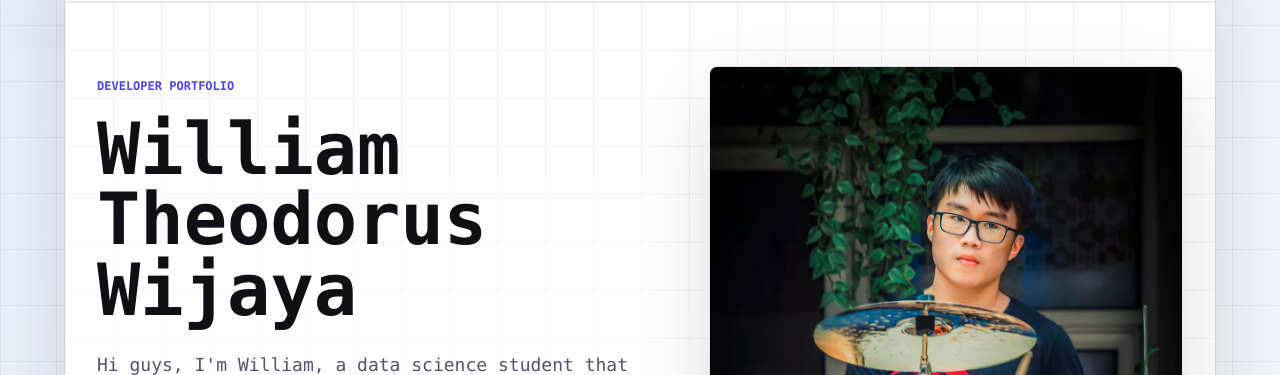
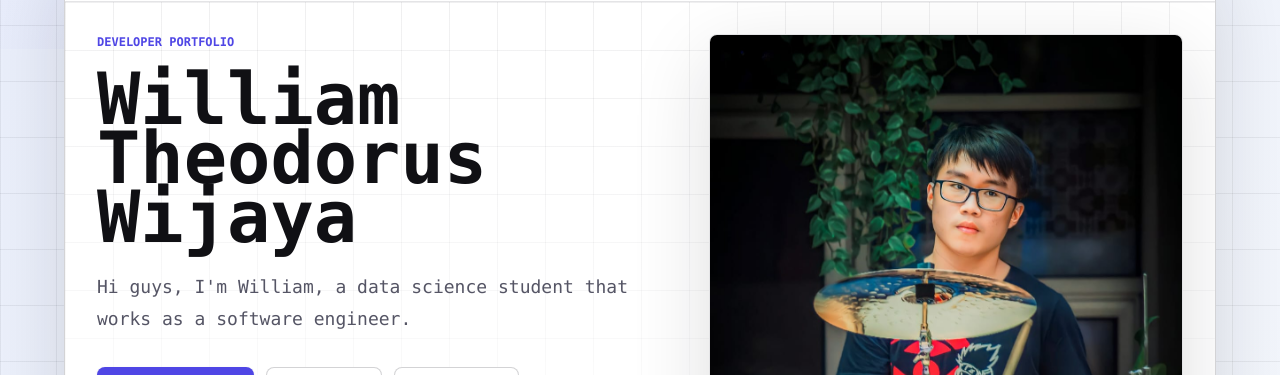
Before and after one commit to williamtheodoruswijaya/williamtheodorus.com, a Next.js app: page / in a window 1280 px wide. Shown: the part 143-518 px from the top of the page. Built offline with nearby package versions, Linux system fonts and the light colour scheme; no server answers; the database is empty.

Commit message:
feat: add new projects

```diff
--- a/src/components/sections/hero-section.tsx
+++ b/src/components/sections/hero-section.tsx
@@ -56,14 +56,14 @@ const HeroSection = () => {
   return (
     <section
       id="home"
-      className="relative isolate min-h-[calc(100vh-10rem)] overflow-hidden border-b border-[var(--line)] bg-[var(--surface)] px-5 pb-16 pt-12 transition-colors duration-200 sm:px-6 sm:pt-16 lg:px-8"
+      className="relative isolate min-h-[calc(100vh-10rem)] overflow-hidden border-b border-[var(--line)] bg-[var(--surface)] px-5 pb-16 pt-4 transition-colors duration-200 sm:px-6 sm:pt-8 lg:px-8"
     >
       <div
         aria-hidden="true"
         className="absolute inset-0 -z-10 bg-[linear-gradient(to_right,var(--grid-line)_1px,transparent_1px),linear-gradient(to_bottom,var(--grid-line)_1px,transparent_1px)] bg-[size:48px_48px] [mask-image:linear-gradient(to_bottom,black,transparent_82%)]"
       />
 
-      <div className="site-container grid items-center gap-14 lg:grid-cols-[1.08fr_0.92fr]">
+      <div className="site-container grid items-start gap-14 lg:grid-cols-[1.08fr_0.92fr]">
         <motion.div
           initial={shouldReduceMotion ? false : { opacity: 0, y: 28 }}
           animate={{ opacity: 1, y: 0 }}
@@ -71,7 +71,7 @@ const HeroSection = () => {
           className="max-w-3xl"
         >
           <p className="uip-eyebrow mb-5">Developer portfolio</p>
-          <h1 className="uip-heading text-5xl leading-[0.98] sm:text-6xl lg:text-7xl">
+          <h1 className="uip-heading text-5xl leading-[0.82] sm:text-6xl lg:text-7xl">
             William Theodorus Wijaya
           </h1>
           <p className="uip-copy mt-6 max-w-2xl text-lg leading-8">
--- a/src/data/projects.ts
+++ b/src/data/projects.ts
@@ -116,6 +116,20 @@ const PROJECTS: Project[] = [
     ],
     types: ["Software Engineering"],
   },
+    {
+        name: "Orchestra Voice",
+        image: "/projects/9.png",
+        description:
+            "Self-made discord bot that can run 24/7 inside a voice channel. Can play music as well",
+        skills: ["Claude", "Codex", "discordjs"],
+        links: [
+            {
+                name: "Repository",
+                url: "https://github.com/williamtheodoruswijaya/orchestra-voice"
+            }
+        ],
+        types: ["Software Engineering"],
+    }
 ];
 
 export default PROJECTS;
```
Also changed, not shown: 1 other file (tests, documents, lock files or other folders).
